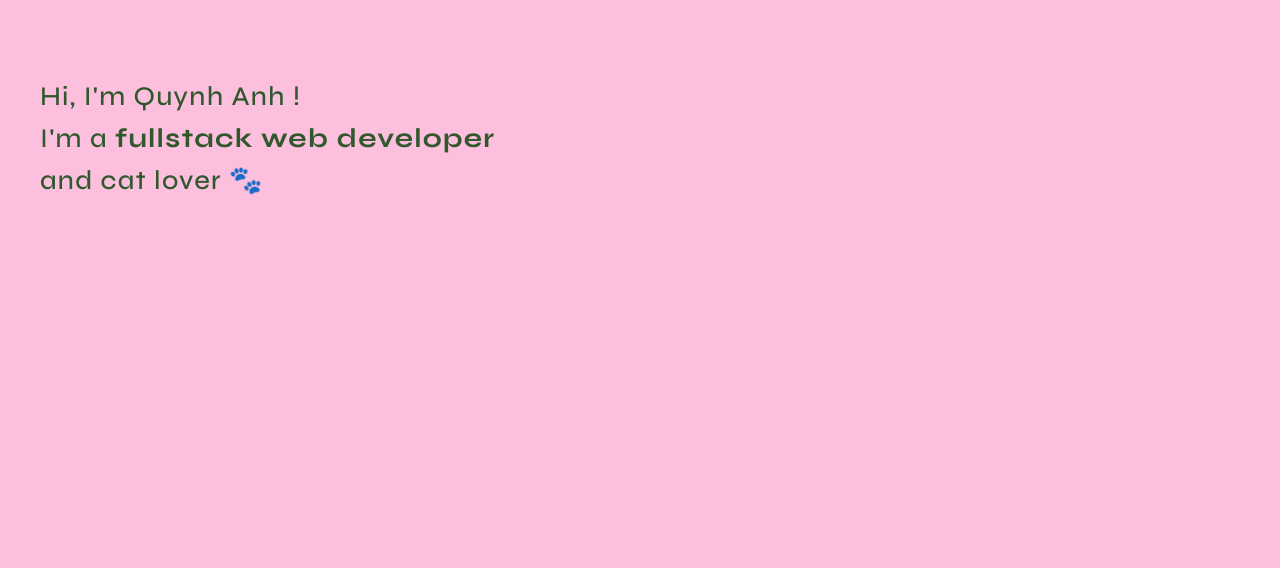
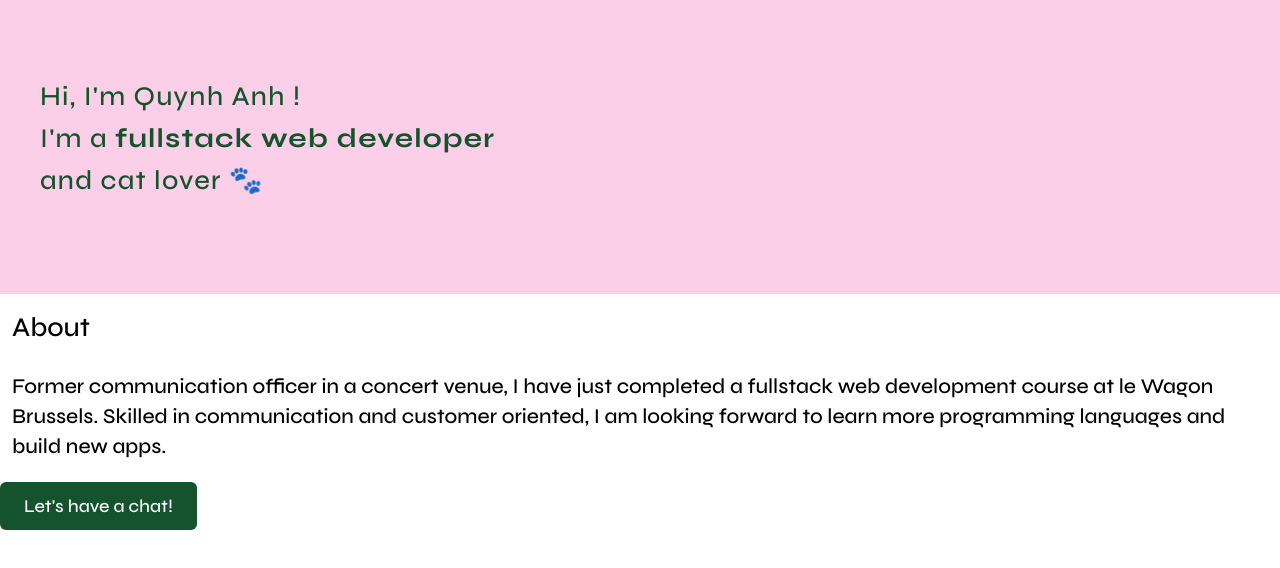
Before and after one commit to quynpham/qap-portfolio, a React (Create React App) app: page / in a window 1280 px wide. Shown: the top 568 px of the page. Built offline with nearby package versions, Linux system fonts and the light colour scheme.

Commit message:
Beginning of the about section

```diff
--- a/src/App.css
+++ b/src/App.css
@@ -44,15 +44,6 @@
   box-sizing: border-box;
   font-size: 1.5rem;
   font-weight: 500;
-}
-
-body{
-  color: #31572c;
-}
-
-header{
-  background-color: #FCC0DE;
-  min-height: 100vh;
 }
 
 .wrapper{
--- a/src/App.js
+++ b/src/App.js
@@ -1,10 +1,10 @@
 import './App.css';
+import About from './components/About';
 
 function App() {
   return (
     <div className="App">
-      <header>
-        {/* <img src={logo} className="App-logo" alt="logo" /> */}
+      <header className="text-green-900 bg-pink-200">
         <div className="wrapper text-lg">
           <h1 className="text-lg">Hi, I'm Quynh Anh !</h1>
           <h1 className="text-lg">I'm a <strong className="text-lg">fullstack web developer</strong></h1>
@@ -18,11 +18,11 @@ function App() {
         </div>
       </header>
       <main>
-        {/* <Navbar />
-        <About />
-        <Skills />
-        <Projects />
-        <Contact /> */}
+        {/* <Navbar /> */}
+         <About/>
+        {/* <Skills /> */}
+        {/* <Projects /> */}
+        {/* <Contact /> */}
       </main>
     </div>
   );
--- a/src/components/About.js
+++ b/src/components/About.js
@@ -0,0 +1,20 @@
+import React from "react";
+
+const About = () => {
+  return (
+  <section id="about">
+    <h2 className="text-lg p-2">About</h2>
+    <p className="text-sm p-2">Former communication officer in a concert venue, I have just completed a fullstack web development course at le Wagon Brussels.
+Skilled in communication and customer oriented, I am looking forward to learn more programming languages and build new apps.</p>
+    <a
+      href="#contact"
+      className="inline-flex text-xs text-white bg-green-900 border-0 py-2 px-4 focus:outline-none hover:bg-pink-200 hover:text-green-900
+
+       rounded">
+      Let's have a chat!
+    </a>
+  </section>
+  )
+}
+
+export default About;
```
